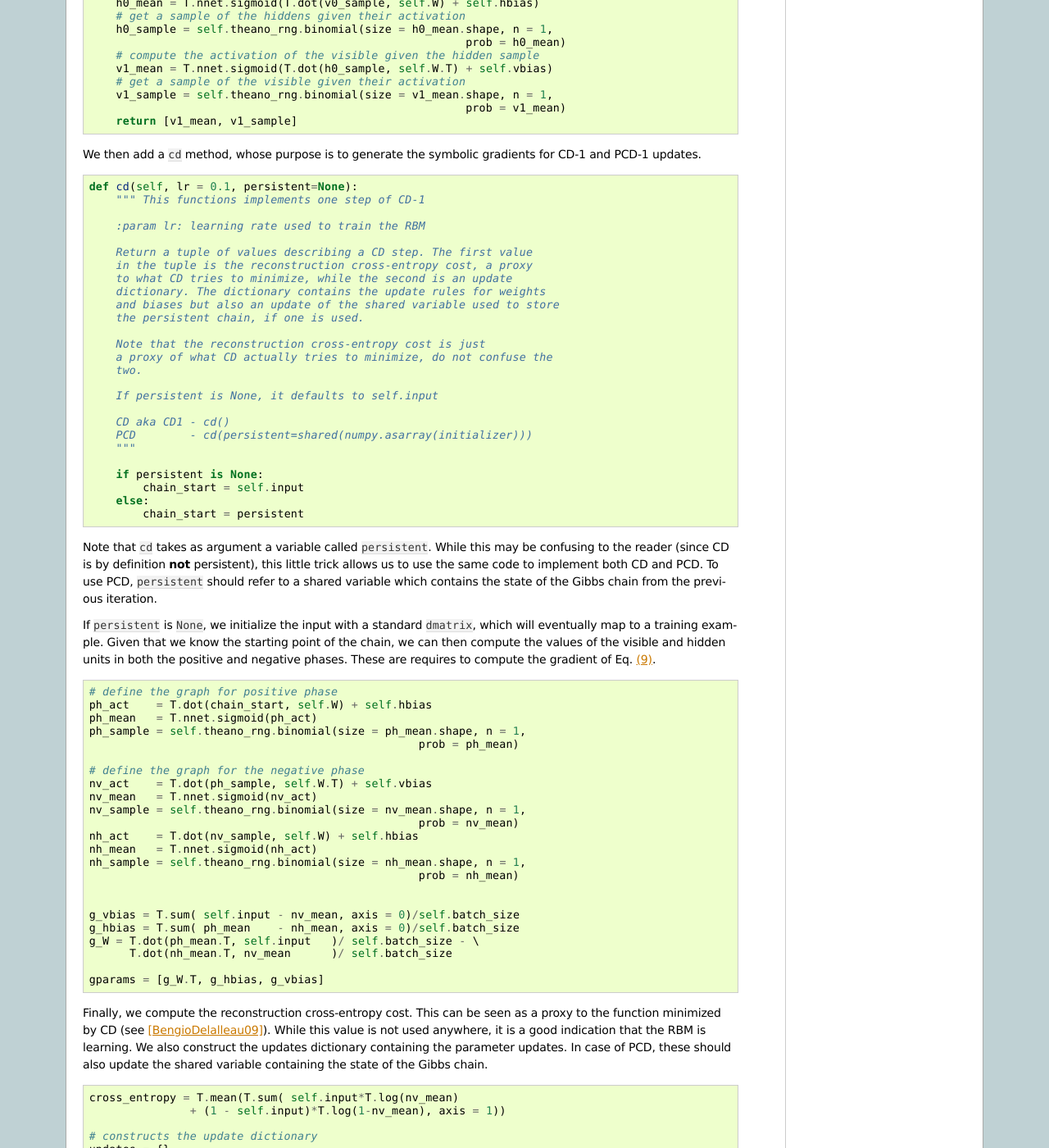
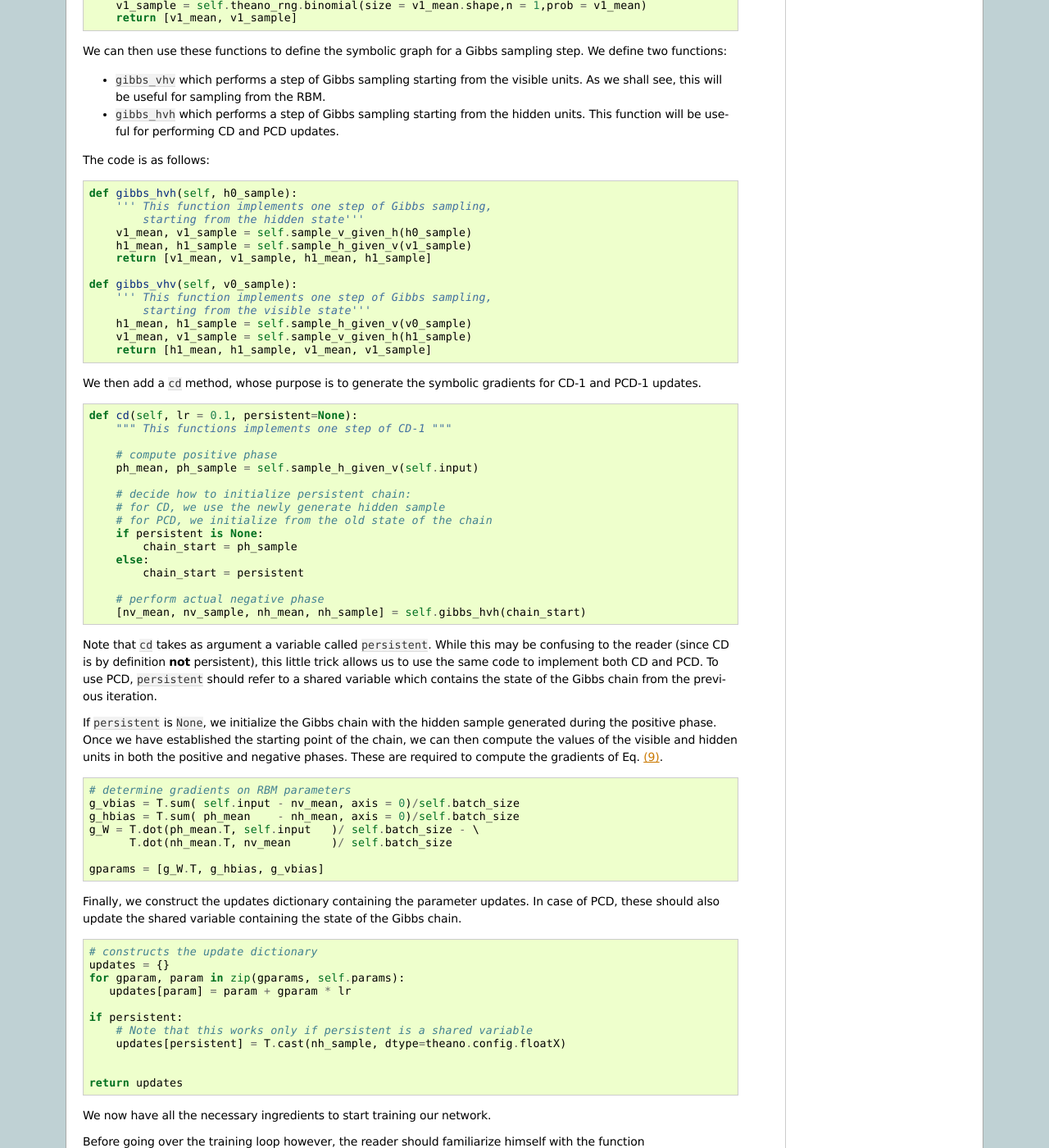
Before and after one commit to lisa-lab/DeepLearningTutorials, a Sphinx documentation site: the page built from doc/rbm.txt, in a window 1280 px wide and 1400 px high, scrolled down 5263 px. Shown: the whole window at 82% size. Built offline with Sphinx 7.4.7, drawn with Linux system fonts in a browser that asks for light colours; formulas are drawn with MathJax 3; some of the changed text lies outside the part shown.

Commit message:
new version of RBM code: implements PCD instead of CD, used to generate good samples and filters.

```diff
--- a/doc/rbm.txt
+++ b/doc/rbm.txt
@@ -186,7 +186,10 @@ following log-likelihood gradients for an RBM with binary units:
     \frac {\partial{log p(v)}} {\partial c_i} &=
        - sigm(W_i \cdot x^{(i)}) + E_v[p(h_i|v)] \\
     \frac {\partial{log p(v)}} {\partial b_j} &=
-       - x^{(i)} + E_v[p(v_j|h)]
+       - x^{(i)}_j + E_v[p(v_j|h)]
+
+For a more detailed derivation of these equations, we refer the reader to the
+following `page <http://www.iro.umontreal.ca/~lisa/twiki/bin/view.cgi/Public/DBNEquations>`_.
 
 .. note::
     We will be updating the tutorial shortly, such that the gradients are
@@ -348,36 +351,54 @@ corresponding sigmoidal layer of a MLP network.
         self.batch_size = self.input.shape[0]
 
 
-Next step is to define a function which defines the symbolic graph associated
-with a single step of Gibbs sampling. Since we are going to use only CD-1 in
-this tutorial we need to implement just one step of Gibbs sampling. The
-following function does this by:
+Next step is to define functions which defines the symbolic graph associated
+with Eqs. :eq:`rbm_propup` - :eq:`rbm_propdown`. The code is as follows:
 
-* inferring the activation probabilities of the hidden units, given the
-  state `v0_sample` of the visibles (Eq. :eq:`rbm_propup`)
-* sampling the hidden units
-* inferring the activation probabilities of the visible units, given the state
-  `h0_sample` of the hidden units (Eqs. :eq:`rbm_propdown`)
-* sampling the visible units
+.. code-block:: python
+
+    def sample_h_given_v(self, v0_sample):
+        ''' This function infers state of hidden units given visible units '''
+        # compute the activation of the hidden units given a sample of the visibles
+        h1_mean = T.nnet.sigmoid(T.dot(v0_sample, self.W) + self.hbias)
+        # get a sample of the hiddens given their activation
+        h1_sample = self.theano_rng.binomial(size = h1_mean.shape, n = 1, prob = h1_mean)
+        return [h1_mean, h1_sample]
+
+    def sample_v_given_h(self, h0_sample):
+        ''' This function infers state of visible units given hidden units '''
+        # compute the activation of the visible given the hidden sample
+        v1_mean = T.nnet.sigmoid(T.dot(h0_sample, self.W.T) + self.vbias)
+        # get a sample of the visible given their activation
+        v1_sample = self.theano_rng.binomial(size = v1_mean.shape,n = 1,prob = v1_mean)
+        return [v1_mean, v1_sample]
+
+We can then use these functions to define the symbolic graph for a Gibbs
+sampling step. We define two functions:
+
+* ``gibbs_vhv`` which performs a step of Gibbs sampling starting from the
+  visible units. As we shall see, this will be useful for sampling from the
+  RBM.
+
+* ``gibbs_hvh`` which performs a step of Gibbs sampling starting from the hidden units.
+  This function will be useful for performing CD and PCD updates.
 
 The code is as follows:
 
 .. code-block:: python
 
-    def gibbs_1(self, v0_sample):
-        ''' This function implements one step of Gibbs sampling '''
-        # compute the activation of the hidden units given a sample of the
-        # vissibles
-        h0_mean = T.nnet.sigmoid(T.dot(v0_sample, self.W) + self.hbias)
-        # get a sample of the hiddens given their activation
-        h0_sample = self.theano_rng.binomial(size = h0_mean.shape, n = 1,
-                                                            prob = h0_mean)
-        # compute the activation of the visible given the hidden sample
-        v1_mean = T.nnet.sigmoid(T.dot(h0_sample, self.W.T) + self.vbias)
-        # get a sample of the visible given their activation
-        v1_sample = self.theano_rng.binomial(size = v1_mean.shape, n = 1,
-                                                            prob = v1_mean)
-        return [v1_mean, v1_sample]
+    def gibbs_hvh(self, h0_sample):
+        ''' This function implements one step of Gibbs sampling,
+            starting from the hidden state'''
+        v1_mean, v1_sample = self.sample_v_given_h(h0_sample)
+        h1_mean, h1_sample = self.sample_h_given_v(v1_sample)
+        return [v1_mean, v1_sample, h1_mean, h1_sample]
+
+    def gibbs_vhv(self, v0_sample):
+        ''' This function implements one step of Gibbs sampling,
+            starting from the visible state'''
+        h1_mean, h1_sample = self.sample_h_given_v(v0_sample)
+        v1_mean, v1_sample = self.sample_v_given_h(h1_sample)
+        return [h1_mean, h1_sample, v1_mean, v1_sample]
 
 
 We then add a ``cd`` method, whose purpose is to generate the symbolic
@@ -386,31 +407,21 @@ gradients for CD-1 and PCD-1 updates.
 .. code-block:: python
 
     def cd(self, lr = 0.1, persistent=None):
-        """ This functions implements one step of CD-1
+        """ This functions implements one step of CD-1 """
 
-        :param lr: learning rate used to train the RBM
+        # compute positive phase
+        ph_mean, ph_sample = self.sample_h_given_v(self.input)
 
-        Return a tuple of values describing a CD step. The first value
-        in the tuple is the reconstruction cross-entropy cost, a proxy
-        to what CD tries to minimize, while the second is an update
-        dictionary. The dictionary contains the update rules for weights
-        and biases but also an update of the shared variable used to store
-        the persistent chain, if one is used.
-
-        Note that the reconstruction cross-entropy cost is just
-        a proxy of what CD actually tries to minimize, do not confuse the
-        two.
-
-        If persistent is None, it defaults to self.input
-
-        CD aka CD1 - cd()
-        PCD        - cd(persistent=shared(numpy.asarray(initializer)))
-        """
-
+        # decide how to initialize persistent chain:
+        # for CD, we use the newly generate hidden sample
+        # for PCD, we initialize from the old state of the chain
         if persistent is None:
-            chain_start = self.input
+            chain_start = ph_sample
         else:
             chain_start = persistent
+
+        # perform actual negative phase
+        [nv_mean, nv_sample, nh_mean, nh_sample] = self.gibbs_hvh(chain_start)
 
 
 Note that ``cd`` takes as argument a variable called ``persistent``. While this
@@ -419,32 +430,15 @@ this little trick allows us to use the same code to implement both CD and PCD.
 To use PCD, ``persistent`` should refer to a shared variable which contains the
 state of the Gibbs chain from the previous iteration.
 
-If ``persistent`` is ``None``, we initialize the input with a standard
-``dmatrix``, which will eventually map to a training example.  Given that we
-know the starting point of the chain, we can then compute the values
-of the visible and hidden units in both the positive and negative phases.
-These are requires to compute the gradient of Eq. :eq:`rbm_grad`.
+If ``persistent`` is ``None``, we initialize the Gibbs chain with the hidden
+sample generated during the positive phase. Once we have established the
+starting point of the chain, we can then compute the values of the visible and
+hidden units in both the positive and negative phases. These are required to
+compute the gradients of Eq. :eq:`rbm_grad`.
 
 .. code-block:: python
 
-
-        # define the graph for positive phase
-        ph_act    = T.dot(chain_start, self.W) + self.hbias
-        ph_mean   = T.nnet.sigmoid(ph_act)
-        ph_sample = self.theano_rng.binomial(size = ph_mean.shape, n = 1,
-                                                         prob = ph_mean)
-
-        # define the graph for the negative phase
-        nv_act    = T.dot(ph_sample, self.W.T) + self.vbias
-        nv_mean   = T.nnet.sigmoid(nv_act)
-        nv_sample = self.theano_rng.binomial(size = nv_mean.shape, n = 1,
-                                                         prob = nv_mean)
-        nh_act    = T.dot(nv_sample, self.W) + self.hbias
-        nh_mean   = T.nnet.sigmoid(nh_act)
-        nh_sample = self.theano_rng.binomial(size = nh_mean.shape, n = 1,
-                                                         prob = nh_mean)
-
-
+        # determine gradients on RBM parameters
         g_vbias = T.sum( self.input - nv_mean, axis = 0)/self.batch_size
         g_hbias = T.sum( ph_mean    - nh_mean, axis = 0)/self.batch_size
         g_W = T.dot(ph_mean.T, self.input   )/ self.batch_size - \
@@ -452,17 +446,11 @@ These are requires to compute the gradient of Eq. :eq:`rbm_grad`.
 
         gparams = [g_W.T, g_hbias, g_vbias]
 
-Finally, we compute the reconstruction cross-entropy cost. This can be
-seen as a proxy to the function minimized by CD (see [BengioDelalleau09]_).
-While this value is not used anywhere, it is a good indication that the RBM is
-learning.  We also construct the updates dictionary containing the parameter
+Finally, we construct the updates dictionary containing the parameter
 updates. In case of PCD, these should also update the shared variable
 containing the state of the Gibbs chain.
 
 .. code-block:: python
-
-        cross_entropy = T.mean(T.sum( self.input*T.log(nv_mean)
-                       + (1 - self.input)*T.log(1-nv_mean), axis = 1))
 
         # constructs the update dictionary
         updates = {}
@@ -471,10 +459,10 @@ containing the state of the Gibbs chain.
 
         if persistent:
             # Note that this works only if persistent is a shared variable
-            updates[persistent] = nv_sample
+            updates[persistent] = T.cast(nh_sample, dtype=theano.config.floatX)
 
 
-        return (cross_entropy, updates)
+        return updates
 
 We now have all the necessary ingredients to start training our network.
 
@@ -494,13 +482,16 @@ been shown to lead to a better generative model ([Tieleman]_).
 .. code-block:: python
 
     for epoch in xrange(training_epochs):
+
         # go through the training set
         c = []
         for batch_index in xrange(n_train_batches):
-           c += [ train_rbm(batch_index) ]
-        print 'Training epoch %d, average cross-entropy reconstruction cost '%epoch, numpy.mean(c)
+           train_rbm(batch_index)
+
+        print 'Training epoch %d '%epoch
+
+        # Plot filters after each training epoch
         plotting_start = time.clock()
-        #           Plot filters after each training epoch
         # Construct image from the weight matrix
         image = PIL.Image.fromarray(tile_raster_images( X = rbm.W.value.T,
                  img_shape = (28,28),tile_shape = (10,10),
@@ -508,15 +499,14 @@ been shown to lead to a better generative model ([Tieleman]_).
         image.save('filters_at_epoch_%i.png'%epoch)
         plotting_stop = time.clock()
         plotting_time += (plotting_stop - plotting_start)
+
     end_time = time.clock()
 
     pretraining_time = (end_time - start_time) - plotting_time
 
     print ('Training took %f minutes' %(pretraining_time/60.))
 
-
-
-Once the RBM is trained, we can then use the ``gibbs_1`` function to implement
+Once the RBM is trained, we can then use the ``gibbs_vhv`` function to implement
 the Gibbs chain required for sampling. We initialize the Gibbs chain starting
 from test examples (although we could as well pick it from the training set)
 in order to speed up convergence and avoid problems with random
@@ -524,18 +514,18 @@ initialization.
 
 .. code-block:: python
 
-    # Sampling the RBM
-
-    # Initialize the persistent chain with some sample from the test
+    #################################
+    #     Sampling from the RBM     #
+    #################################
 
     # find out the number of test samples
     number_of_test_samples = test_set_x.value.shape[0]
 
-    # pick one randomly
+    # pick two initial starting points randomly
     sample = rng.randint(number_of_test_samples-20)
 
-    # initialize 20 persistent chains in parallel
-    persistent_chain = theano.shared( test_set_x.value[sample:sample+20])
+    # Initialize the persistent chain with some sample from the test
+    persistent_vis_chain = theano.shared(test_set_x.value[sample:sample+20])
 
 Next we create the 20 persistent chains in paralel to get our
 samples. To do so, we compile a theano function which performs one Gibbs step
@@ -545,15 +535,20 @@ samples at every 1000 step.
 
 .. code-block:: python
 
+    # define one step of Gibbs sampling (mf = mean-field)
+    [hid_mf, hid_sample, vis_mf, vis_sample] =  rbm.gibbs_vhv(persistent_vis_chain)
+
     # the sample at the end of the channel is returned by ``gibbs_1`` as
     # its second output; note that this is computed as a binomial draw,
     # therefore it is formed of ints (0 and 1) and therefore needs to
-    # be converted to the same dtype as ``persistent_chain``
-    chain_step_sample = T.cast(rbm.gibbs_1(persistent_chain)[1], dtype =
-                                                    theano.config.floatX)
+    # be converted to the same dtype as ``persistent_vis_chain``
+    vis_sample = T.cast(vis_sample, dtype=theano.config.floatX)
+
     # construct the function that implements our persistent chain
-    sample_fn = theano.function([], chain_step_sample,
-                      updates = { persistent_chain:chain_step_sample })
+    # we generate the "mean field" activations for plotting and the actual samples for
+    # reinitializing the state of our persistent chain
+    sample_fn = theano.function([], [vis_mf, vis_sample],
+                      updates = { persistent_vis_chain:vis_sample})
 
     # sample the RBM, plotting every `plot_every`-th sample; do this
     # until you plot at least `n_samples`
@@ -563,10 +558,11 @@ samples at every 1000 step.
     for idx in xrange(n_samples):
         # do `plot_every` intermediate samplings of which we do not care
         for jdx in  xrange(plot_every):
-            sample_fn()
+            vis_mf, vis_sample = sample_fn()
+
         # construct image
         image = PIL.Image.fromarray(tile_raster_images(
-                                         X          = persistent_chain.value,
+                                         X          = vis_mf,
                                          img_shape  = (28,28),
                                          tile_shape = (10,10),
                                          tile_spacing = (1,1) ) )
@@ -577,8 +573,44 @@ samples at every 1000 step.
 Results
 +++++++
 
-Training took 20.862 minutes for 15 epochs with a learning rate 0.1 .
-The pictures below shows the filters after 15 epochs :
+Training took 16.45 minutes for 15 epochs with a learning rate 0.1.
+The pictures below show the filters after 15 epochs :
 
-.. image:: images/filters_at_epoch_14.png
+.. figure:: images/filters_at_epoch_0.png
     :align: center
+
+    Filters obtained after 1st epoch.
+
+.. figure:: images/filters_at_epoch_14.png
+    :align: center
+
+    Filters obtained after 15th epoch.
+
+Here are the samples generated by the RBM after training. Each set of two lines
+represents a mini-batch of negative particles (samples from independent Gibbs
+chain). 1000 steps of Gibbs sampling were taken between each of those sets of particles.
+
+.. figure:: images/sample_0_step_0.png
+    :align: center
+
+
+.. figure:: images/sample_1_step_999.png
+    :align: center
+
+
+.. figure:: images/sample_2_step_1998.png
+    :align: center
+
+
+.. figure:: images/sample_3_step_2997.png
+    :align: center
+
+
+.. figure:: images/sample_4_step_3996.png
+    :align: center
+
+.. COMMENT .. figure:: images/sample_5_step_4995.png
+.. COMMENT .. figure:: images/sample_6_step_5994.png
+.. COMMENT .. figure:: images/sample_7_step_6993.png
+.. COMMENT .. figure:: images/sample_8_step_7992.png
+.. COMMENT .. figure:: images/sample_9_step_8991.png
```
Also changed, not shown: doc/images/filters_at_epoch_0.png (added), doc/images/filters_at_epoch_14.png, doc/images/sample_0_step_0.png (added), doc/images/sample_1_step_999.png (added), doc/images/sample_2_step_1998.png (added), doc/images/sample_3_step_2997.png (added), doc/images/sample_4_step_3996.png (added), doc/images/sample_5_step_4995.png (added), doc/images/sample_6_step_5994.png (added), doc/images/sample_7_step_6993.png (added), doc/images/sample_8_step_7992.png (added), doc/images/sample_9_step_8991.png (added), 1 other file.
